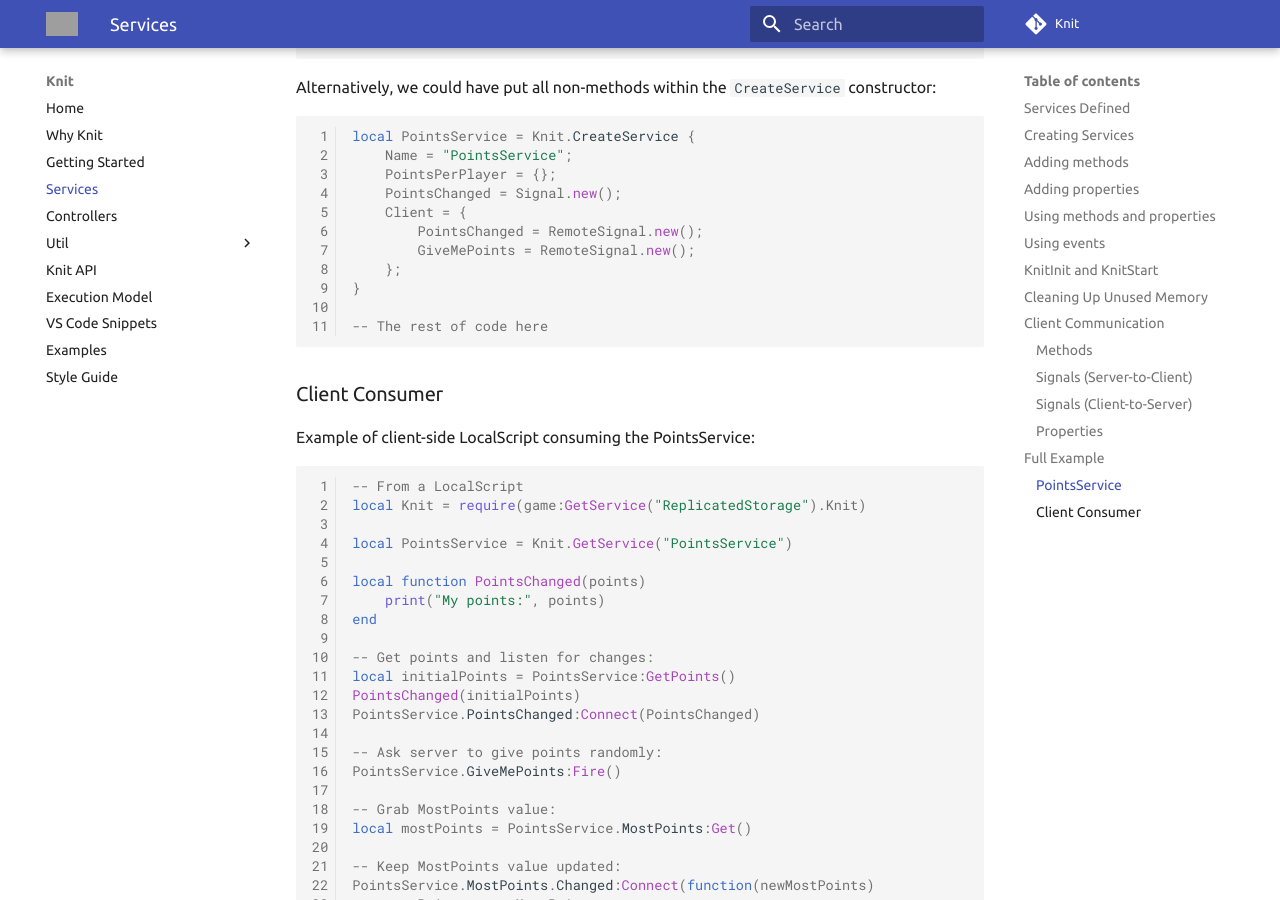
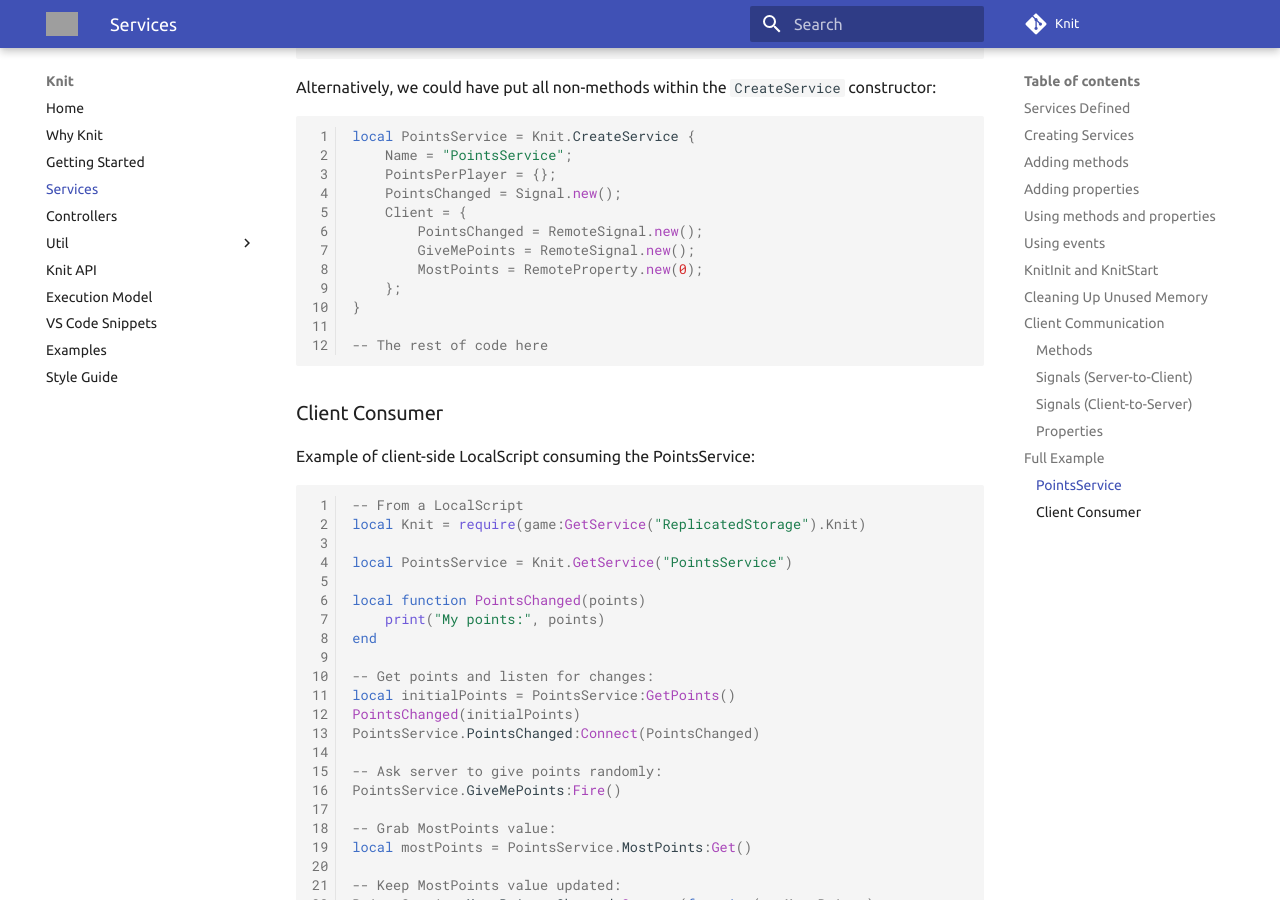
Before and after one commit to Sleitnick/Knit, an MkDocs documentation site: the page built from docs/services.md, in a window 1280 px wide and 900 px high, scrolled down 8483 px. Built offline with MkDocs 1.6.1 and Material for MkDocs 9.7.7, drawn with Linux system fonts in a browser that asks for light colours; comment, search, counter and statistics services are not loaded; grey boxes are pictures that could not be loaded.

Commit message:
Add missing Client.MostPoints

```diff
--- a/docs/services.md
+++ b/docs/services.md
@@ -365,6 +365,7 @@
 	Client = {
 		PointsChanged = RemoteSignal.new();
 		GiveMePoints = RemoteSignal.new();
+		MostPoints = RemoteProperty.new(0);
 	};
 }
 
```
